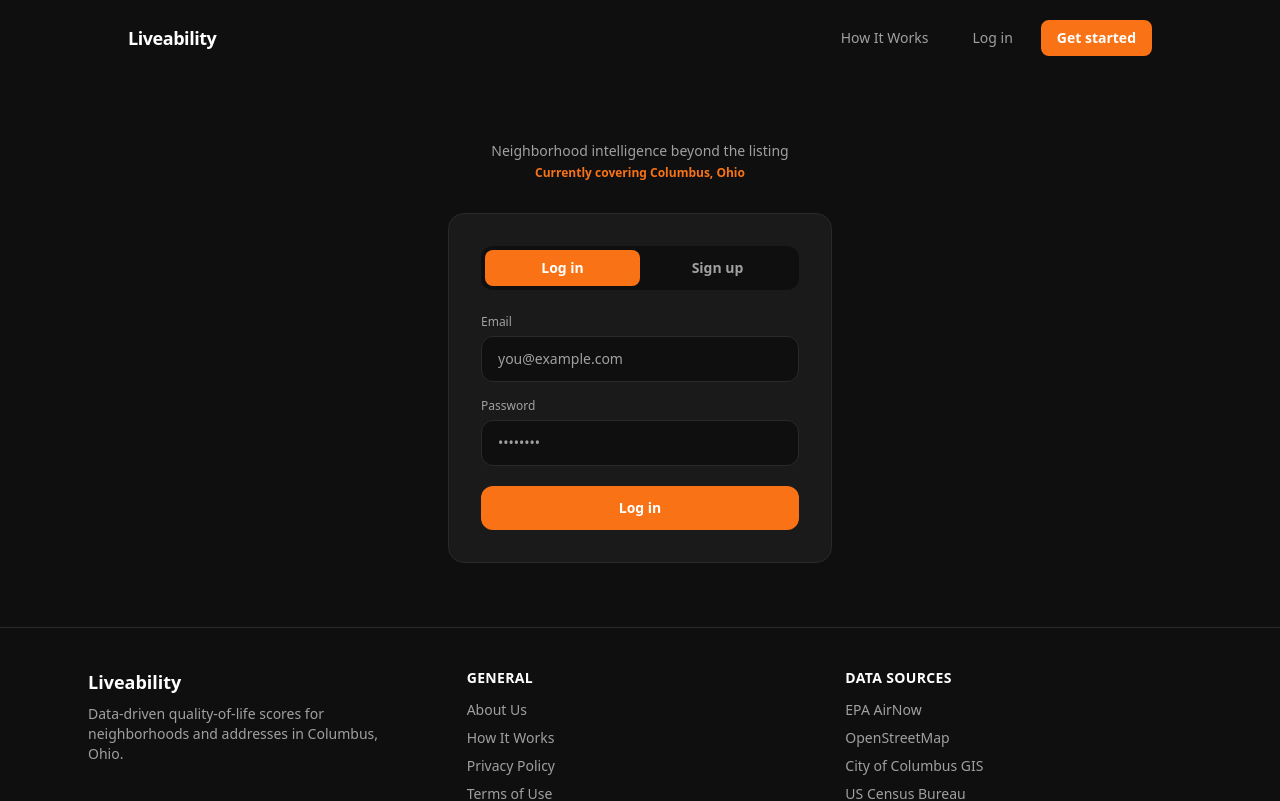
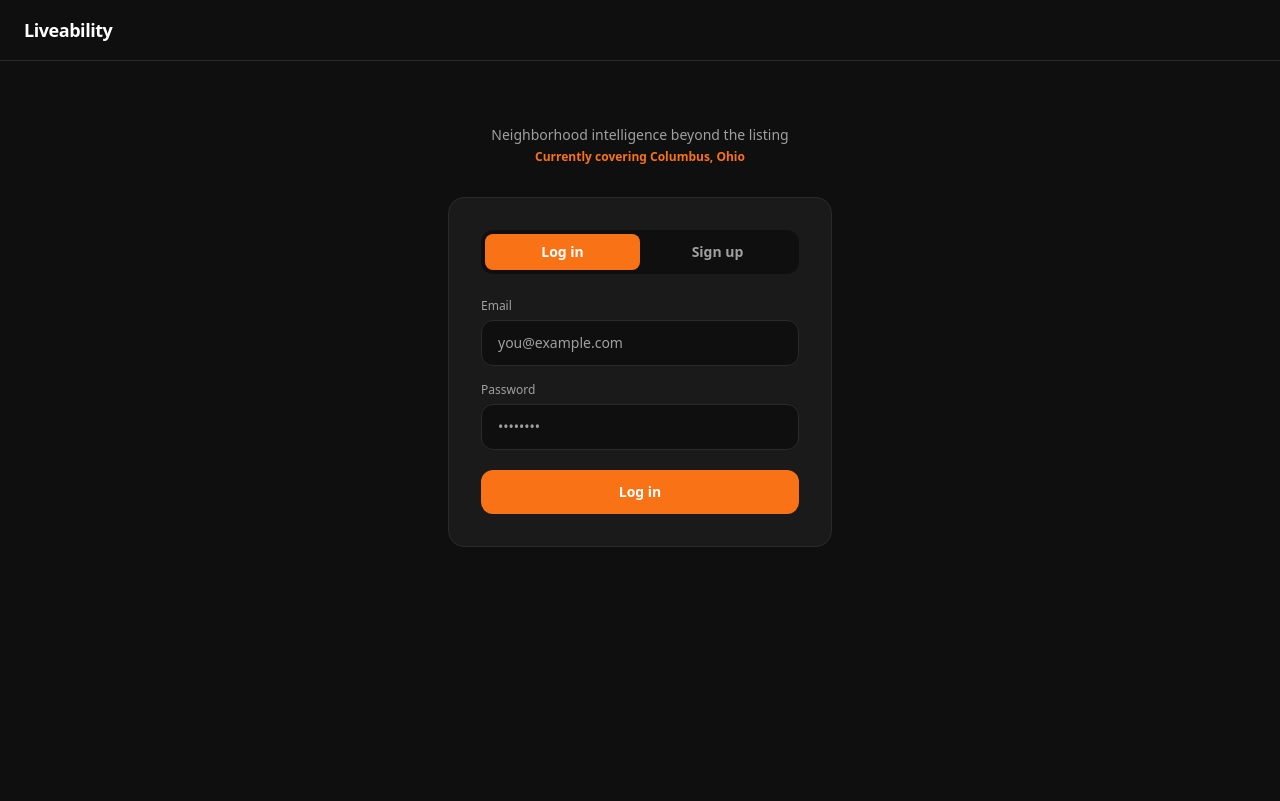
Before and after one commit to tinolinokonst/liveability, a Next.js app: page /auth in a window 1280 px wide. Shown: the top 801 px of the page. Built offline with nearby package versions, Linux system fonts and the light colour scheme; no server answers.

Commit message:
fix: remove legal links from auth/onboarding pages

```diff
--- a/app/auth/page.tsx
+++ b/app/auth/page.tsx
@@ -3,7 +3,7 @@
 import { useState, useEffect, Suspense } from 'react'
 import { useRouter, useSearchParams } from 'next/navigation'
 import { createClient } from '@/lib/supabase'
-import SiteHeader from '@/components/SiteHeader'
+import Link from 'next/link'
 
 function AuthForm() {
   const router = useRouter()
@@ -53,7 +53,11 @@ function AuthForm() {
 
   return (
     <>
-      <SiteHeader />
+      <header className="px-6 py-4" style={{ borderBottom: '1px solid #2a2a2a' }}>
+        <Link href="/" className="font-black text-white text-lg tracking-tight">
+          Liveability
+        </Link>
+      </header>
       <div className="flex items-center justify-center px-4 py-16">
       <div className="w-full max-w-sm">
         <div className="text-center mb-8">
--- a/app/layout.tsx
+++ b/app/layout.tsx
@@ -1,7 +1,7 @@
 import type { Metadata } from "next";
 import "./globals.css";
 import TransitionWrapper from "@/components/TransitionWrapper";
-import Footer from "@/components/Footer";
+import FooterWrapper from "@/components/FooterWrapper";
 
 export const metadata: Metadata = {
   title: "Liveability — Find your perfect neighborhood",
@@ -24,7 +24,7 @@ export default function RootLayout({
         <main className="flex-1">
           <TransitionWrapper>{children}</TransitionWrapper>
         </main>
-        <Footer />
+        <FooterWrapper />
       </body>
     </html>
   );
--- /dev/null
+++ b/components/FooterWrapper.tsx
@@ -0,0 +1,12 @@
+"use client"
+
+import { usePathname } from 'next/navigation'
+import Footer from './Footer'
+
+const NO_FOOTER_ROUTES = ['/auth']
+
+export default function FooterWrapper() {
+  const pathname = usePathname()
+  if (NO_FOOTER_ROUTES.includes(pathname)) return null
+  return <Footer />
+}
```
